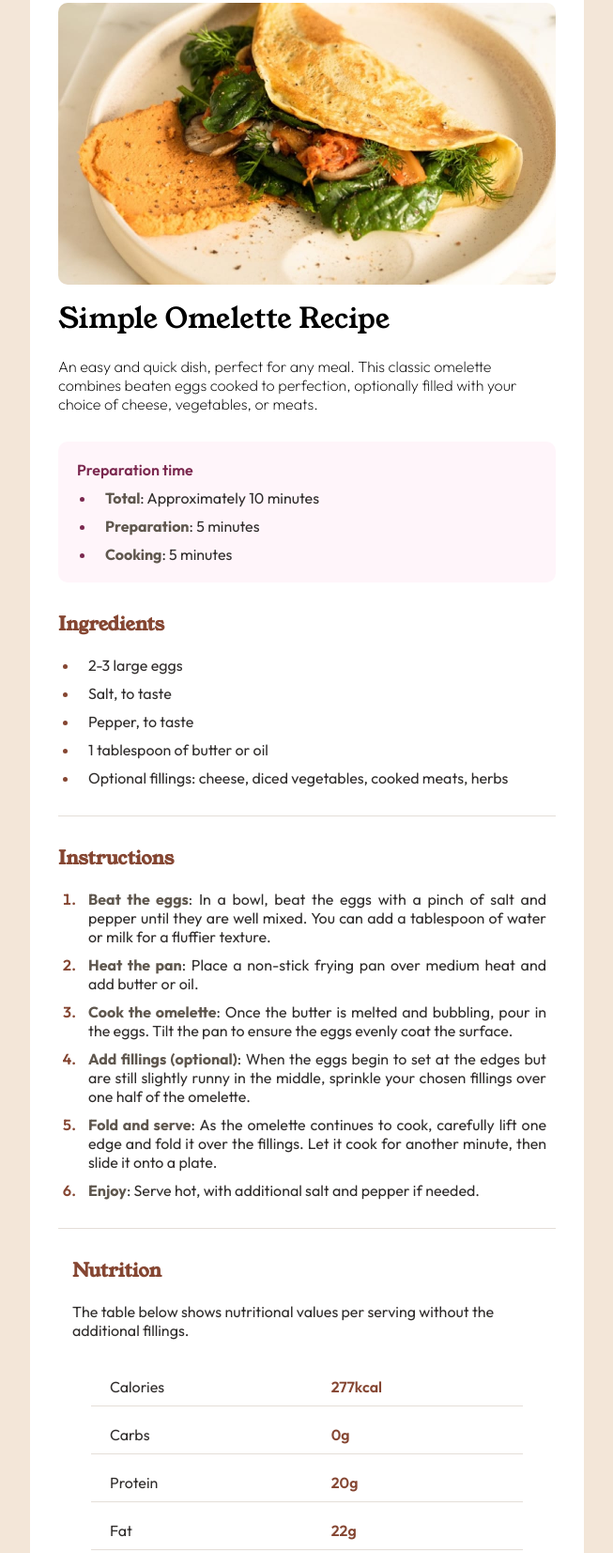
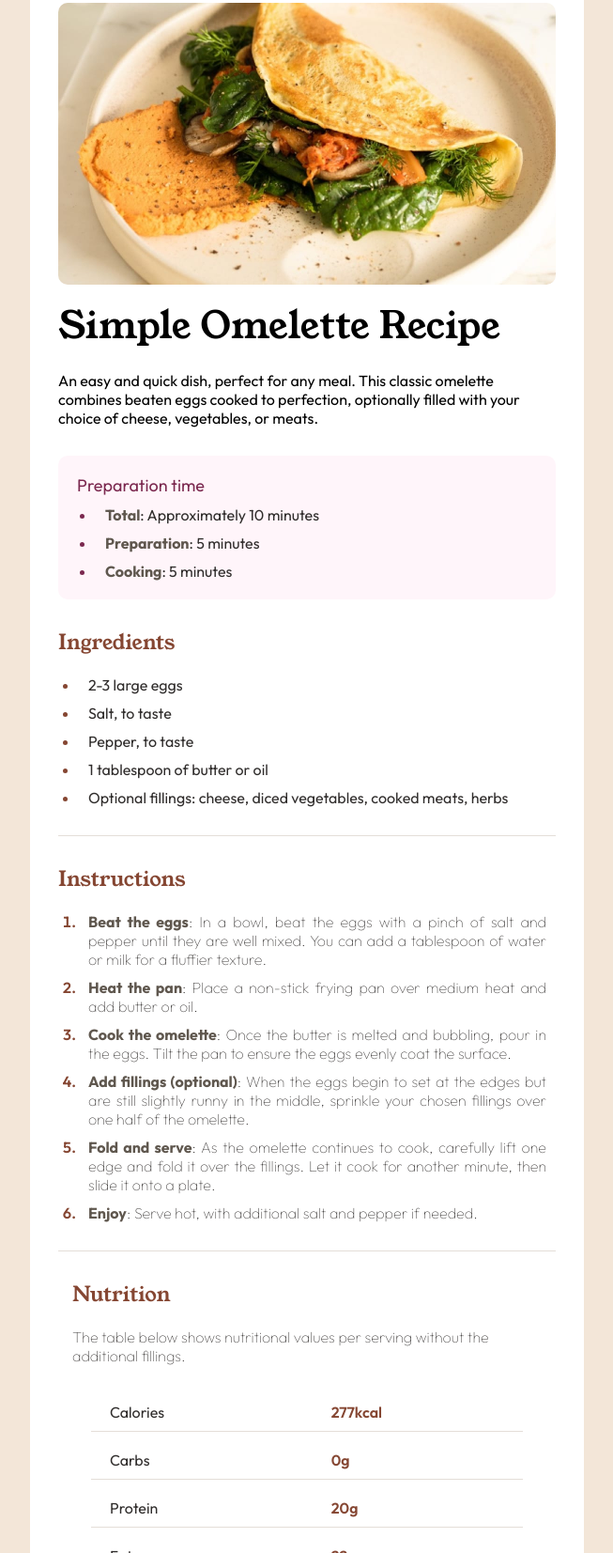
Before and after one commit to shiwanikandpal/recipe-page-Challenge, a plain HTML site: page index.html in a window 1280 px wide. Shown: the part 157-1810 px from the top of the page at 94% size, without its empty margins (313-966 px from the left). Drawn offline with Linux system fonts and the light colour scheme.

Commit message:
Update index.html

```diff
--- a/index.html
+++ b/index.html
@@ -93,7 +93,7 @@
 
     .recipe-header h1 {
       font-family: "Young Serif", serif;
-      font-size: 3rem;
+      font-size: 4rem;
       font-weight: 400;
       margin-bottom: 20px;
     }
@@ -101,7 +101,7 @@
     .recipe-header p {
       font-family: "Outfit", sans-serif;
       font-size: 1.6rem;
-      font-weight: 200;
+      font-weight: 400;
     }
 
     .recipe-card .recipe-prep {
@@ -114,8 +114,8 @@
 
     .recipe-prep p {
       font-family: "Outfit", sans-serif;
-      font-size: 1.6rem;
-      font-weight: 600;
+      font-size: 1.8rem;
+      font-weight: 400;
       color: var(--color-primary-Dark-Raspberry);
     }
 
@@ -144,7 +144,8 @@
 
     .recipe-ingredients h2 {
       font-family: "Young Serif", serif;
-      font-size: 2rem;
+      font-size: 2.2rem;
+      font-weight: 400;
       color: var(--color-primary-Nutmeg);
       margin-bottom: 20px;
     }
@@ -173,7 +174,8 @@
 
     .recipe-card .recipe-instructions h2 {
       font-family: "Young Serif", serif;
-      font-size: 2rem;
+      font-size: 2.2rem;
+      font-weight: 400;
       color: var(--color-primary-Nutmeg);
       margin-bottom: 20px;
     }
@@ -184,6 +186,7 @@
     .recipe-instructions ol li {
       font-family: "Outfit", sans-serif;
       font-size: 1.6rem;
+      font-weight: 100;
       color: var(--color-neutral-Dark-Charcoal);
       text-align: justify;
       margin-top: 10px;
@@ -207,7 +210,8 @@
 
     .recipe-nutrition h2 {
       font-family: "Young Serif", serif;
-      font-size: 2rem;
+      font-size: 2.2rem;
+      font-weight: 400;
       color: var(--color-primary-Nutmeg);
     }
 
@@ -215,6 +219,7 @@
       margin-top: 20px;
       font-family: "Outfit", sans-serif;
       font-size: 1.6rem;
+      font-weight: 100;
       color: var(--color-neutral-Dark-Charcoal);
       text-align: left;
     }
```
